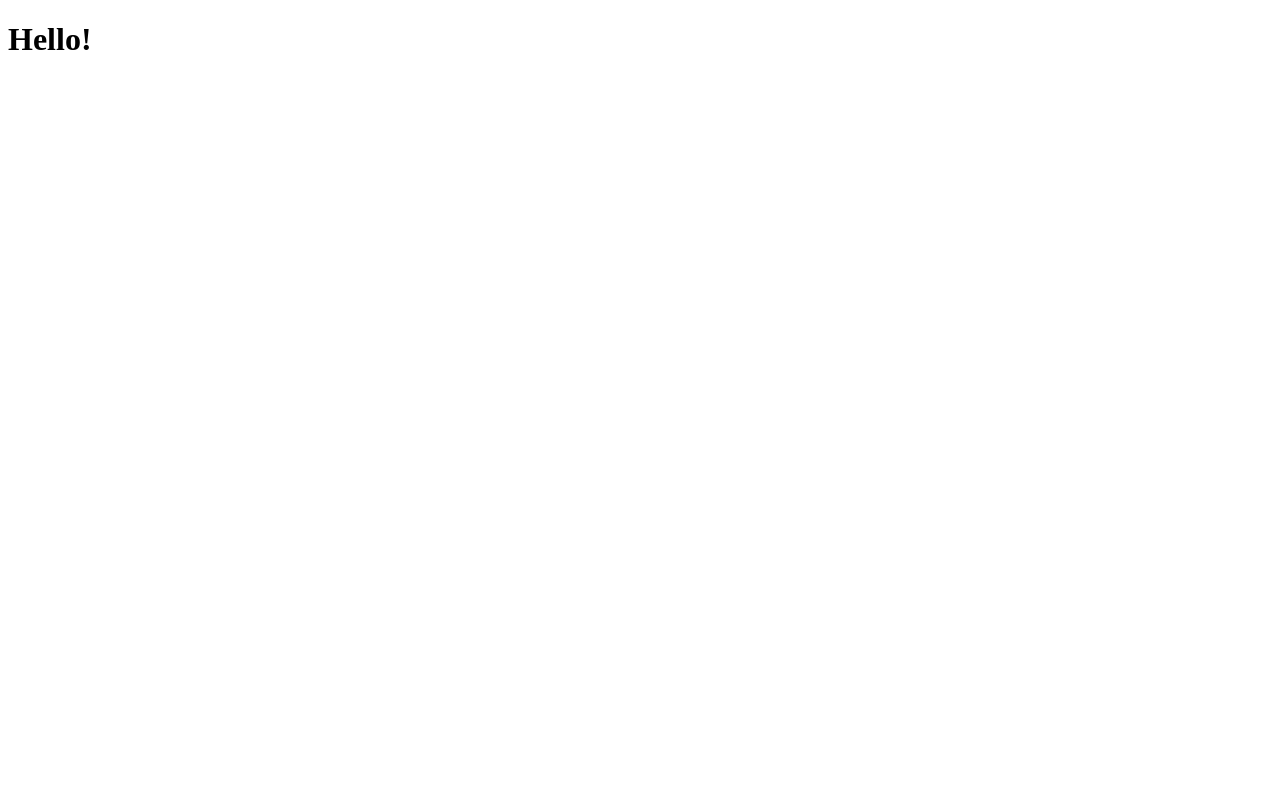
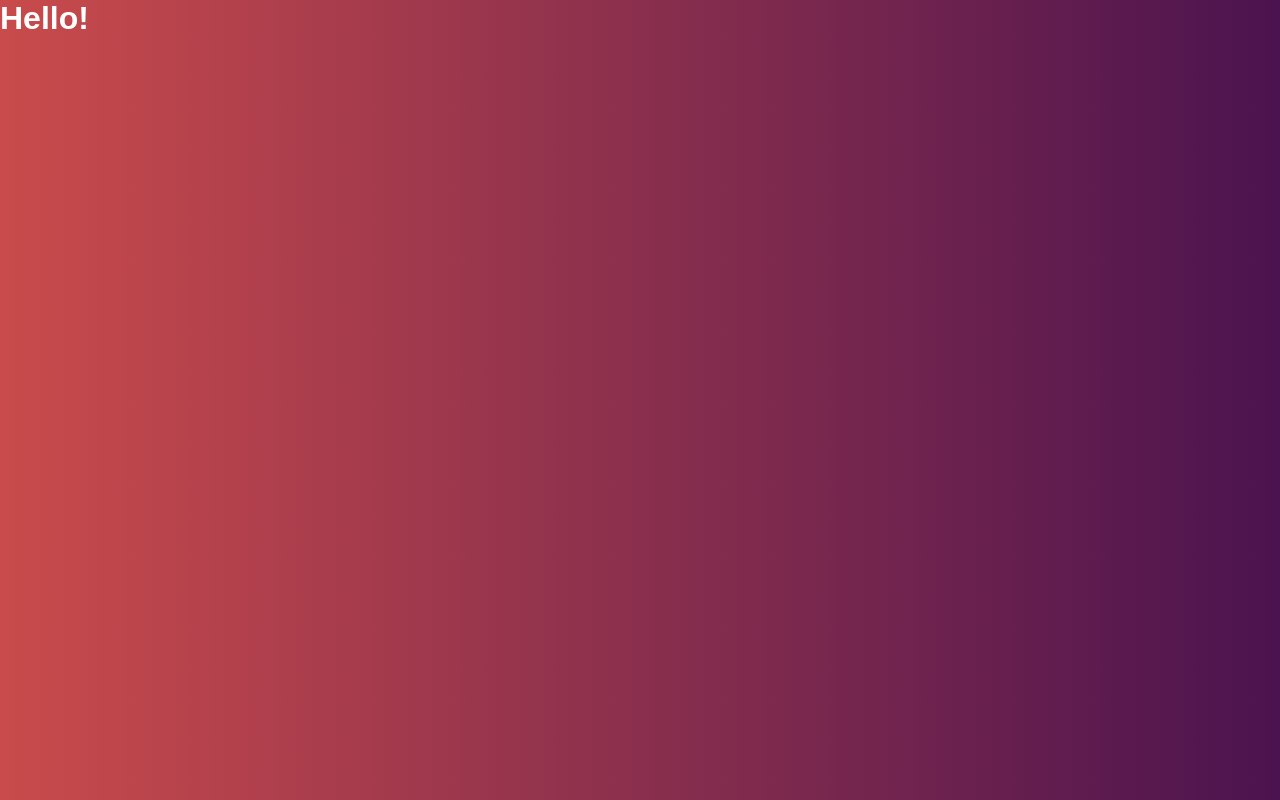
Before and after one commit to victorbadaro/react-internationalization-example, a React (Vite) app: page / in a window 1280 px wide. Built offline with nearby package versions, Linux system fonts and the light colour scheme.

Commit message:
feat: add basic global styles

```diff
--- a/package.json
+++ b/package.json
@@ -23,6 +23,7 @@
 		"eslint": "^8.45.0",
 		"eslint-plugin-react-hooks": "^4.6.0",
 		"eslint-plugin-react-refresh": "^0.4.3",
+		"sass": "^1.68.0",
 		"typescript": "^5.0.2",
 		"vite": "^4.4.5"
 	}
--- a/src/App.tsx
+++ b/src/App.tsx
@@ -1,3 +1,5 @@
+import './styles/global.scss';
+
 export function App() {
 	return <h1>Hello!</h1>;
 }
--- /dev/null
+++ b/src/styles/global.scss
@@ -0,0 +1,30 @@
+* {
+	margin: 0;
+	padding: 0;
+	border: 0;
+	box-sizing: border-box;
+}
+
+body {
+	font-family: Arial, Helvetica, sans-serif;
+
+	/* fallback for old browsers */
+	background: #c94b4b;
+
+	/* Chrome 10-25, Safari 5.1-6 */
+	background: -webkit-linear-gradient(to left, #4b134f, #c94b4b);
+
+	/* W3C, IE 10+/ Edge, Firefox 16+, Chrome 26+, Opera 12+, Safari 7+ */
+	background: linear-gradient(to left, #4b134f, #c94b4b);
+
+	color: #fff;
+
+	a {
+		text-decoration: none;
+		color: inherit;
+	}
+
+	button {
+		cursor: pointer;
+	}
+}
```
Also changed, not shown: 1 other file (tests, documents, lock files or other folders).
